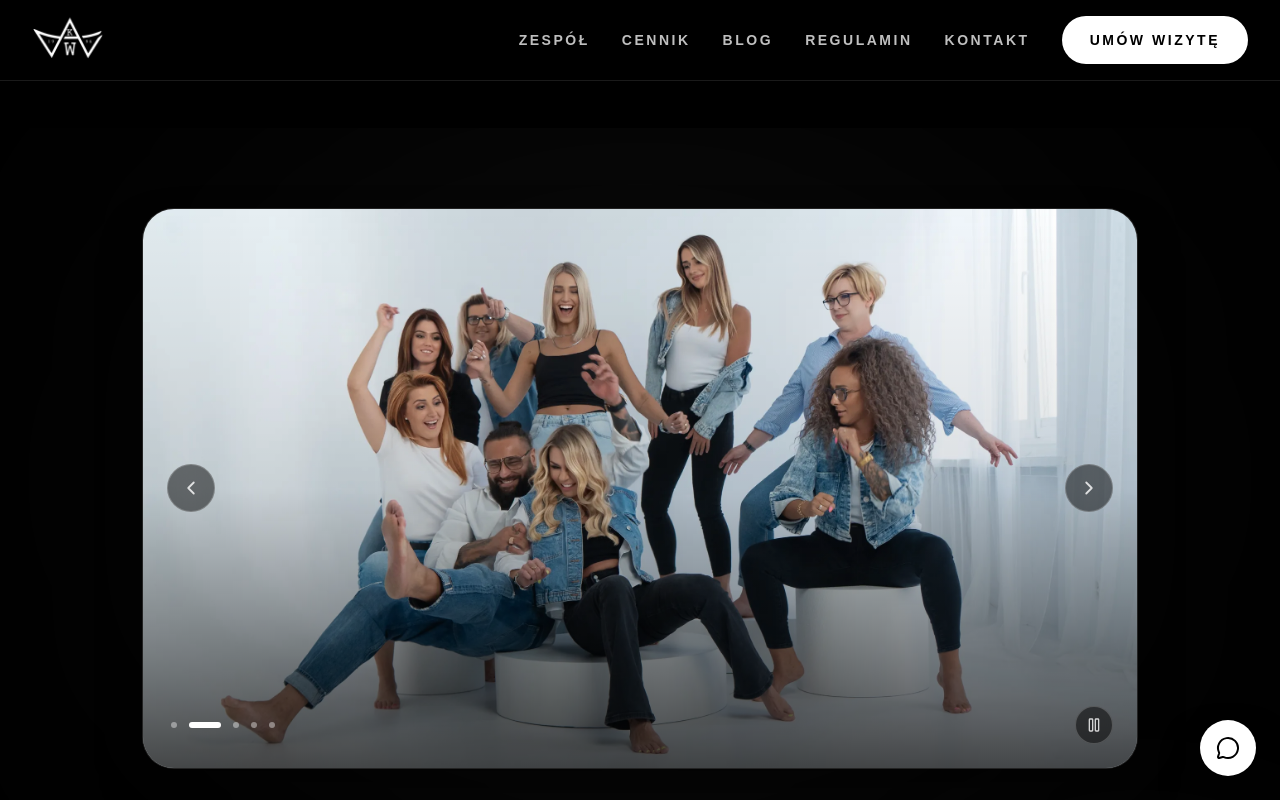
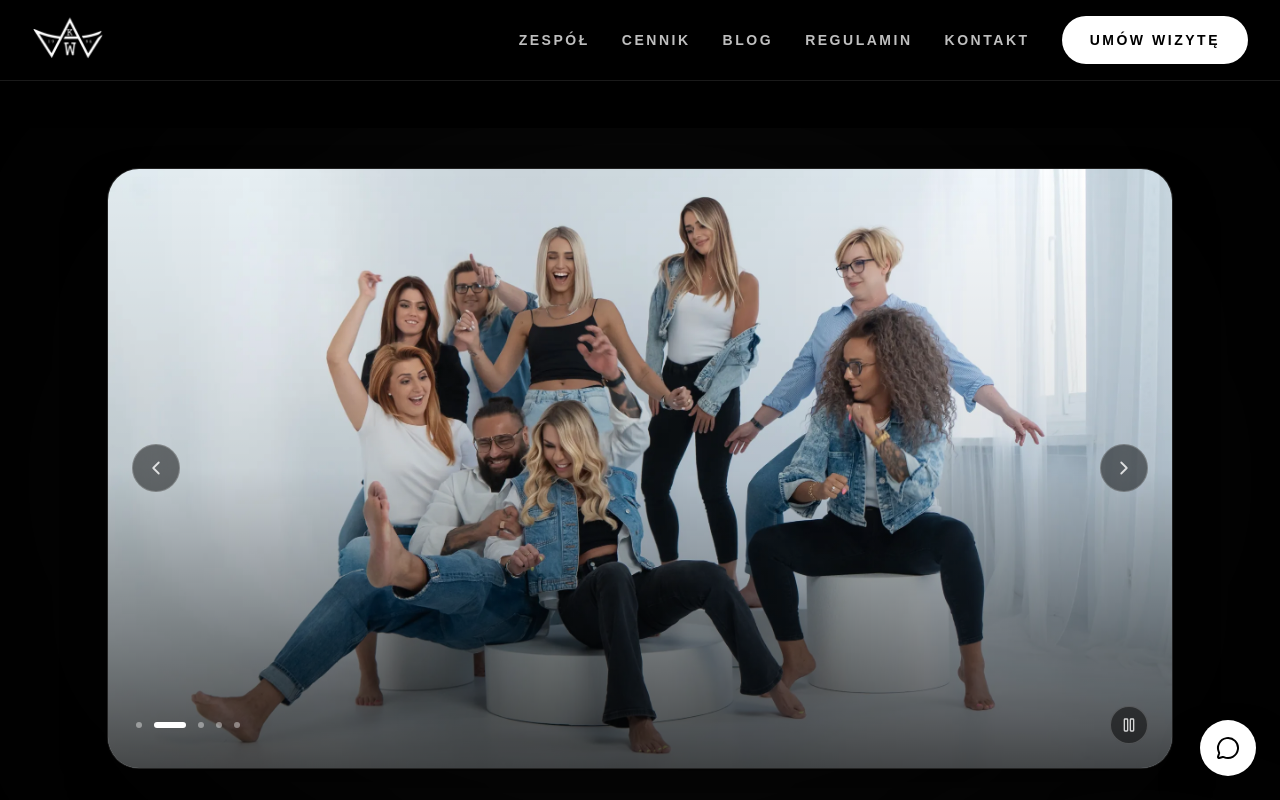
Before and after one commit to Seweryn999/k-w-test, a Next.js app: page /zespol in a window 1280 px wide. Shown: the top 800 px of the page. Built offline with nearby package versions, Linux system fonts and the light colour scheme.

Commit message:
zespol hero update

```diff
--- a/app/zespol/page.tsx
+++ b/app/zespol/page.tsx
@@ -50,7 +50,7 @@ const team = teamMembers
 export default function ZespolPage() {
   return (
     <main className="min-h-screen bg-black pt-32 text-white">
-      <section className="relative overflow-hidden py-20">
+      <section className="relative overflow-hidden pb-20 pt-10">
         <div className="pointer-events-none absolute left-1/2 top-0 h-[700px] w-[900px] -translate-x-1/2 rounded-full bg-white/[0.045] blur-[150px]" />
         <div className="pointer-events-none absolute -right-40 top-[700px] h-[600px] w-[600px] rounded-full bg-white/[0.03] blur-[130px]" />
 
--- a/components/sections/ZespolHero.tsx
+++ b/components/sections/ZespolHero.tsx
@@ -33,9 +33,9 @@ const SLIDE_FADE_S = 1.2;
 const SWIPE_OFFSET_PX = 60;
 const SWIPE_VELOCITY = 400;
 
-/** Poniżej lg szerokość `Container`, od lg baner ma max 64rem (1024px). */
+/** Poniżej lg szerokość `Container`, od lg baner ma max 72rem (1152px). */
 const SIZES =
-  "(min-width: 1088px) 1024px, (min-width: 640px) calc(100vw - 64px), calc(100vw - 40px)";
+  "(min-width: 1216px) 1152px, (min-width: 640px) calc(100vw - 64px), calc(100vw - 40px)";
 
 const FOCUS_RING =
   "focus-visible:outline-none focus-visible:ring-2 focus-visible:ring-sky-400/70 focus-visible:ring-offset-2 focus-visible:ring-offset-black";
@@ -147,12 +147,13 @@ export function ZespolHero({ photos }: ZespolHeroProps) {
       onPointerDown={markInteraction}
       onFocus={markInteraction}
       /*
-        Od lg baner ma max 64rem szerokości i jest dodatkowo zwężany tak, żeby
-        przy 16:9 zmieścił się w wysokości okna: 15rem = odstęp od góry strony
-        (pt-32 + py-20) plus margines pod banerem. Na laptopie (np. MacBook,
-        okno ~790 px) cały baner razem z kropkami jest widoczny bez przewijania.
+        Od lg baner ma max 72rem szerokości (pełna szerokość `Container`) i jest
+        dodatkowo zwężany tak, żeby przy 16:9 zmieścił się w wysokości okna:
+        12.5rem = odstęp od góry strony (pt-32 + pt-10) plus margines pod
+        banerem. Na laptopie (np. MacBook, okno ~790 px) cały baner razem
+        z kropkami jest widoczny bez przewijania.
       */
-      className="relative mx-auto mb-16 w-full overflow-hidden rounded-[2rem] border border-white/10 bg-[#0b0b0b] shadow-2xl shadow-black/50 md:mb-24 lg:max-w-[min(64rem,calc((100svh_-_15rem)_*_16_/_9))]"
+      className="relative mx-auto mb-16 w-full overflow-hidden rounded-[2rem] border border-white/10 bg-[#0b0b0b] shadow-2xl shadow-black/50 md:mb-24 lg:max-w-[min(72rem,calc((100svh_-_12.5rem)_*_16_/_9))]"
     >
       {/*
         aria-live: przy automatycznym przewijaniu wyłączone, żeby czytnik nie
```
